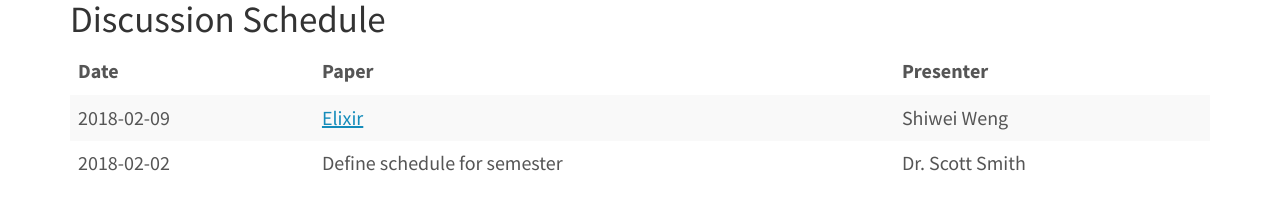
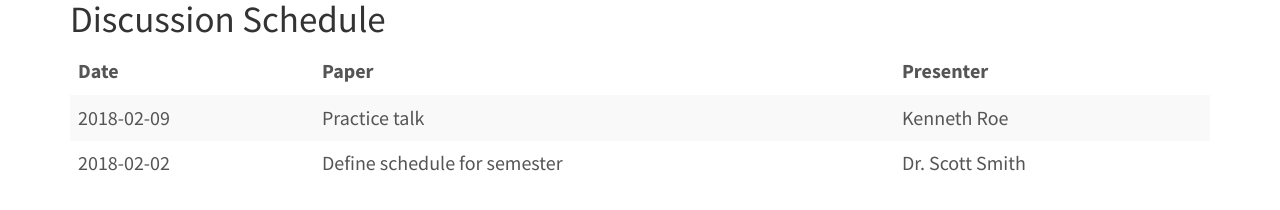
Before and after one commit to JHU-PL-Lab/www-pl-lab, a Jekyll site: the page built from seminars/spring-2018.md, in a window 1280 px wide. Shown: the part 418-628 px from the top of the page. Built offline with Jekyll 4.4.1, drawn with Linux system fonts in a browser that asks for light colours.

Commit message:
Fix 2018-02-09 seminar

```diff
--- a/seminars/spring-2018.md
+++ b/seminars/spring-2018.md
@@ -18,5 +18,5 @@ Discussion Schedule
 
 |       Date | Paper                                                                                                                                                                                                                                     | Presenter                                               |
 |------------+-------------------------------------------------------------------------------------------------------------------------------------------------------------------------------------------------------------------------------------------+---------------------------------------------------------|
-| 2018-02-09 | [Elixir](https://elixir-lang.org)                                                                                                                                                                                                         | Shiwei Weng                                             |
+| 2018-02-09 | Practice talk                                                                                                                                                                                                                             | Kenneth Roe                                             |
 | 2018-02-02 | Define schedule for semester                                                                                                                                                                                                              | Dr. Scott Smith                                         |
```
